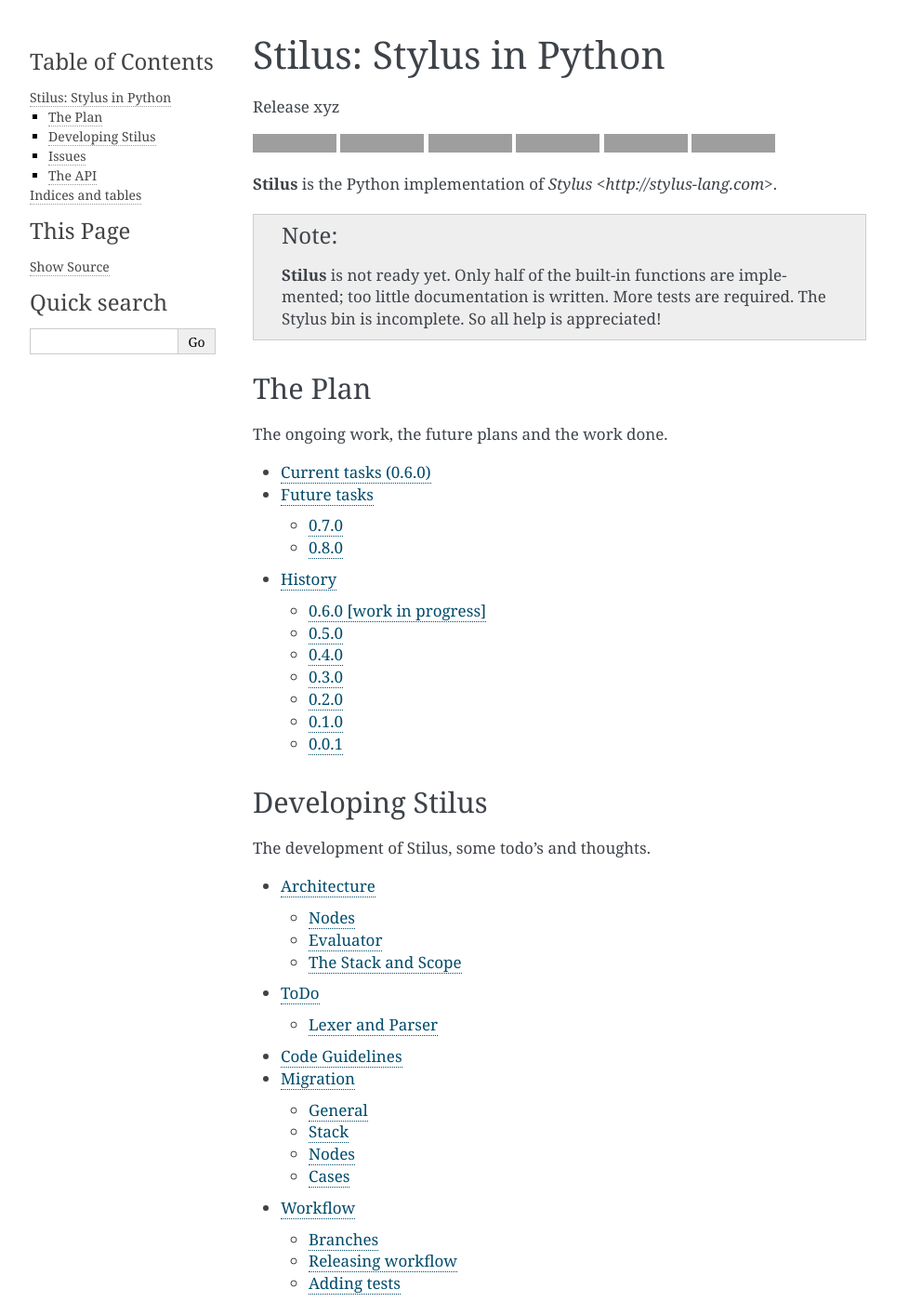
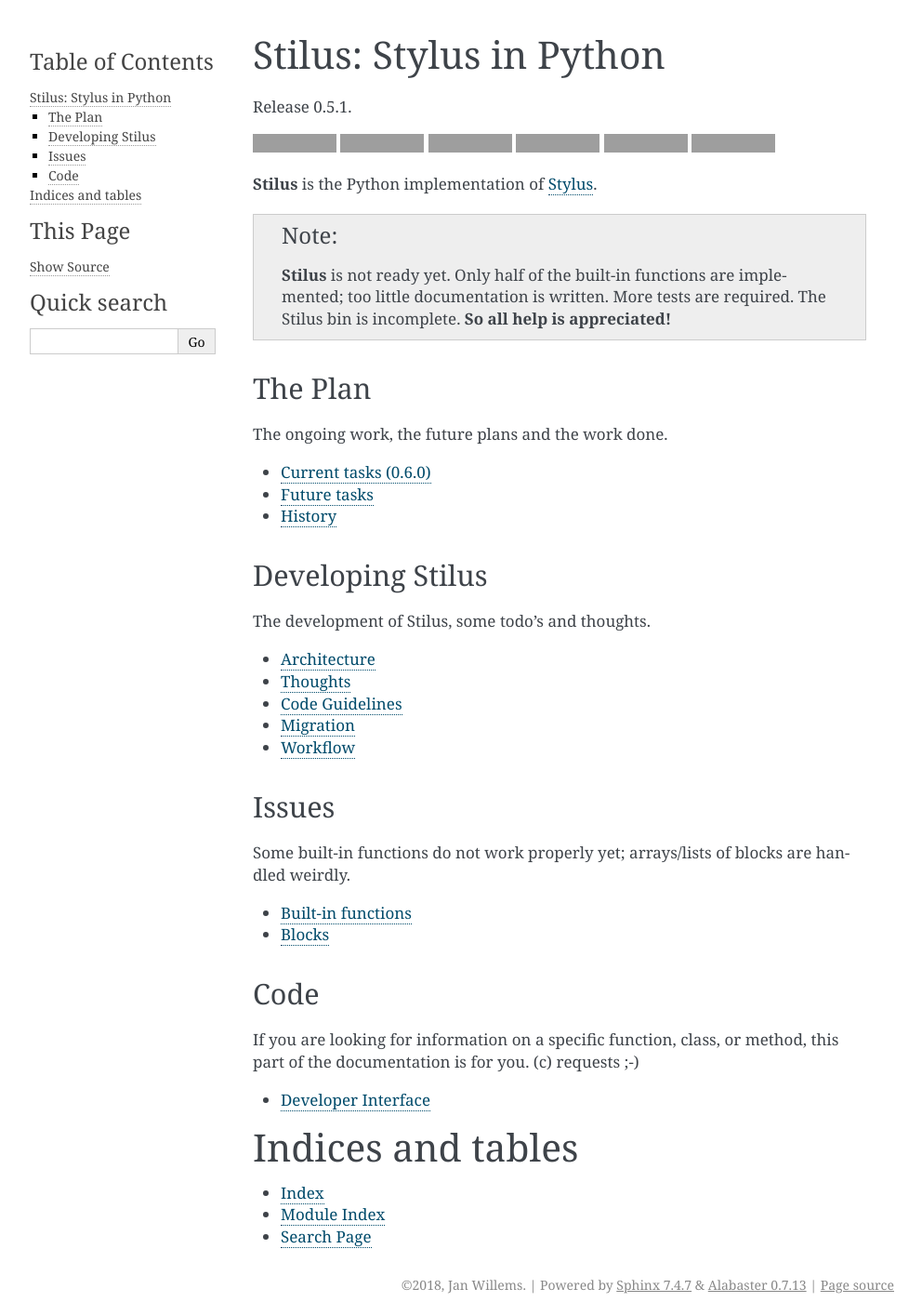
Before and after one commit to jw/stilus, a Sphinx documentation site: the page built from docs/index.rst, in a window 1280 px wide and 1400 px high. Shown: the whole window at 93% size, without its empty margins (148-1140 px from the left). Built offline with Sphinx 7.4.7, drawn with Linux system fonts in a browser that asks for light colours; some of the changed text lies outside the part shown; grey boxes are pictures that could not be loaded.

Commit message:
Added version to the documentation.  Updated it some more.

```diff
--- a/docs/index.rst
+++ b/docs/index.rst
@@ -6,7 +6,7 @@
 Stilus: Stylus in Python
 ========================
 
-Release xyz
+Release |version|.
 
 .. image:: https://img.shields.io/travis/jw/stilus/master.svg?style=flat-square
     :target: https://travis-ci.org/jw/stilus
@@ -26,9 +26,9 @@
 .. image:: https://img.shields.io/pypi/l/stilus?style=flat-square)
     :target: https://pypi.org/project/stilus/
 
-**Stilus** is the Python implementation of `Stylus <http://stylus-lang.com>`.
+**Stilus** is the Python implementation of `Stylus <http://stylus-lang.com>`_.
 
-.. note:: **Stilus** is not ready yet.  Only half of the built-in functions are implemented; too little documentation is written.  More tests are required.  The Stylus bin is incomplete.  So all help is appreciated!
+.. note:: **Stilus** is not ready yet.  Only half of the built-in functions are implemented; too little documentation is written.  More tests are required.  The Stilus bin is incomplete.  **So all help is appreciated!**
 
 The Plan
 --------
@@ -36,7 +36,7 @@
 The ongoing work, the future plans and the work done.
 
 .. toctree::
-   :maxdepth: 2
+   :maxdepth: 1
 
    plan/current.md
    plan/future.md
@@ -48,10 +48,10 @@
 The development of Stilus, some todo's and thoughts.
 
 .. toctree::
-   :maxdepth: 2
+   :maxdepth: 1
 
    dev/architecture.md
-   dev/todo.md
+   dev/thoughts.md
    dev/codeguidelines.md
    dev/migration.md
    dev/workflow.md
@@ -59,24 +59,26 @@
 Issues
 ------
 
-Some built-in functions do not work properly yet.
+Some built-in functions do not work properly yet; arrays/lists of blocks are
+handled weirdly.
 
 .. toctree::
-   :maxdepth: 2
+   :maxdepth: 1
 
    bifs.md
+   blocks.rst
 
 
-The API
--------
+Code
+----
 
 If you are looking for information on a specific function, class, or method,
 this part of the documentation is for you.  (c) requests ;-)
 
 .. toctree::
-   :maxdepth: 2
+   :maxdepth: 1
 
-   api.rst
+   code.rst
 
 Indices and tables
 ==================
```
Also changed, not shown: docs/blocks.rst (added, +19 -0 lines), docs/dev/thoughts.md (renamed from docs/dev/todo.md, +1 -1 lines), docs/code.rst (renamed from docs/api.rst).
